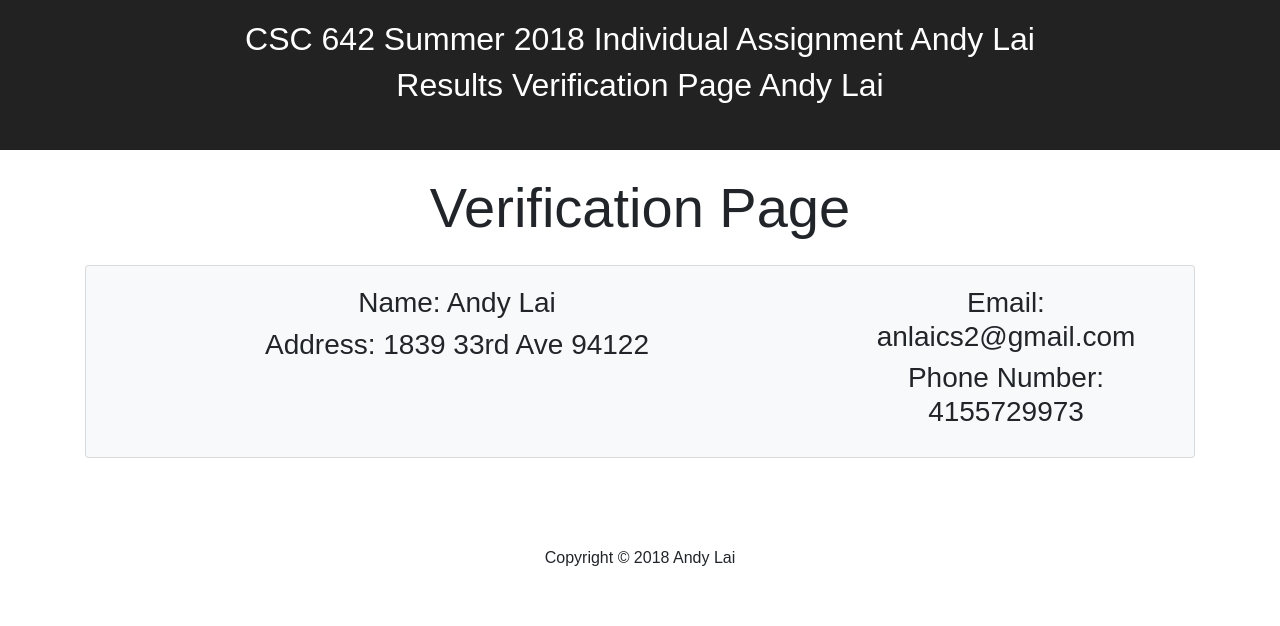
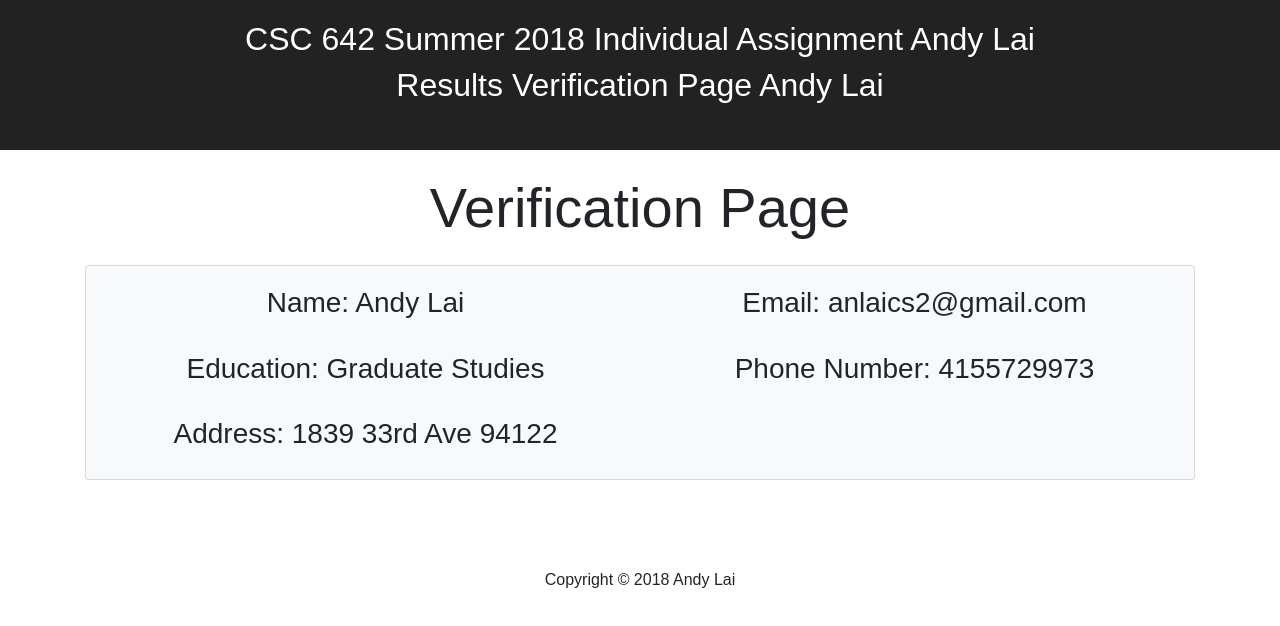
Before and after one commit to anlai2/csc642-individual-project, a React (Create React App) app in the folder client/: page /verify in a window 1280 px wide. Shown: the top 626 px of the page. Built offline with nearby package versions, Linux system fonts and the light colour scheme; the HTML template or start-up script is replaced by a standard one.

Commit message:
ignore redux dev tools in prod

```diff
--- a/client/src/App.js
+++ b/client/src/App.js
@@ -3,7 +3,7 @@ import { BrowserRouter as Router, Route, Switch } from 'react-router-dom';
 import './App.css';
 
 import { Provider } from 'react-redux';
-import store from './store';
+import configureStore from './store/configureStore';
 
 import Register from './components/main/Register';
 import Home from './components/main/Home';
@@ -12,7 +12,7 @@ import Invalid from './components/main/Invalid';
 class App extends Component {
   render() {
     return (
-      <Provider store={store}>
+      <Provider store={configureStore}>
         <Router>
           <div className="App">
             <Switch>
--- a/client/src/components/main/Verify.js
+++ b/client/src/components/main/Verify.js
@@ -63,16 +63,20 @@ class Verify extends Component {
                 </h3>
                 <div className="card card-body bg-light mb-3">
                   <div className="row">
-                    <div className="col-md-8">
+                    <div className="col-md-6">
                       <h3>
                         Name: {firstName} {lastName}
                       </h3>
+                      <br />
+                      <h3>Education: {education}</h3>
+                      <br />
                       <h3>
                         Address: {address} {zipcode}
                       </h3>
                     </div>
-                    <div className="col-md-4 d-none d-md-block">
+                    <div className="col-md-6 d-none d-md-block">
                       <h3>Email: {email}</h3>
+                      <br />
                       <h3>Phone Number: {phone}</h3>
                     </div>
                   </div>
--- a/client/src/store.js
+++ b/client/src/store/configureStore.dev.js
@@ -1,6 +1,6 @@
 import { createStore, applyMiddleware, compose } from 'redux';
 import thunk from 'redux-thunk';
-import rootReducer from './reducers';
+import rootReducer from '../reducers';
 
 const initialState = {};
 
--- /dev/null
+++ b/client/src/store/configureStore.js
@@ -0,0 +1,5 @@
+if (process.env.NODE_ENV === 'production') {
+  module.exports = require('./configureStore.prod');
+} else {
+  module.exports = require('./configureStore.dev');
+}
--- a/package.json
+++ b/package.json
@@ -23,6 +23,7 @@
     "mongoose": "^5.0.12",
     "passport": "^0.4.0",
     "passport-jwt": "^4.0.0",
+    "react-google-maps": "^9.4.5",
     "validator": "^9.4.1"
   },
   "devDependencies": {
```
Also changed, not shown: client/src/store/configureStore.prod.js (added, +15 -0 lines), 1 other file (tests, documents, lock files or other folders).
